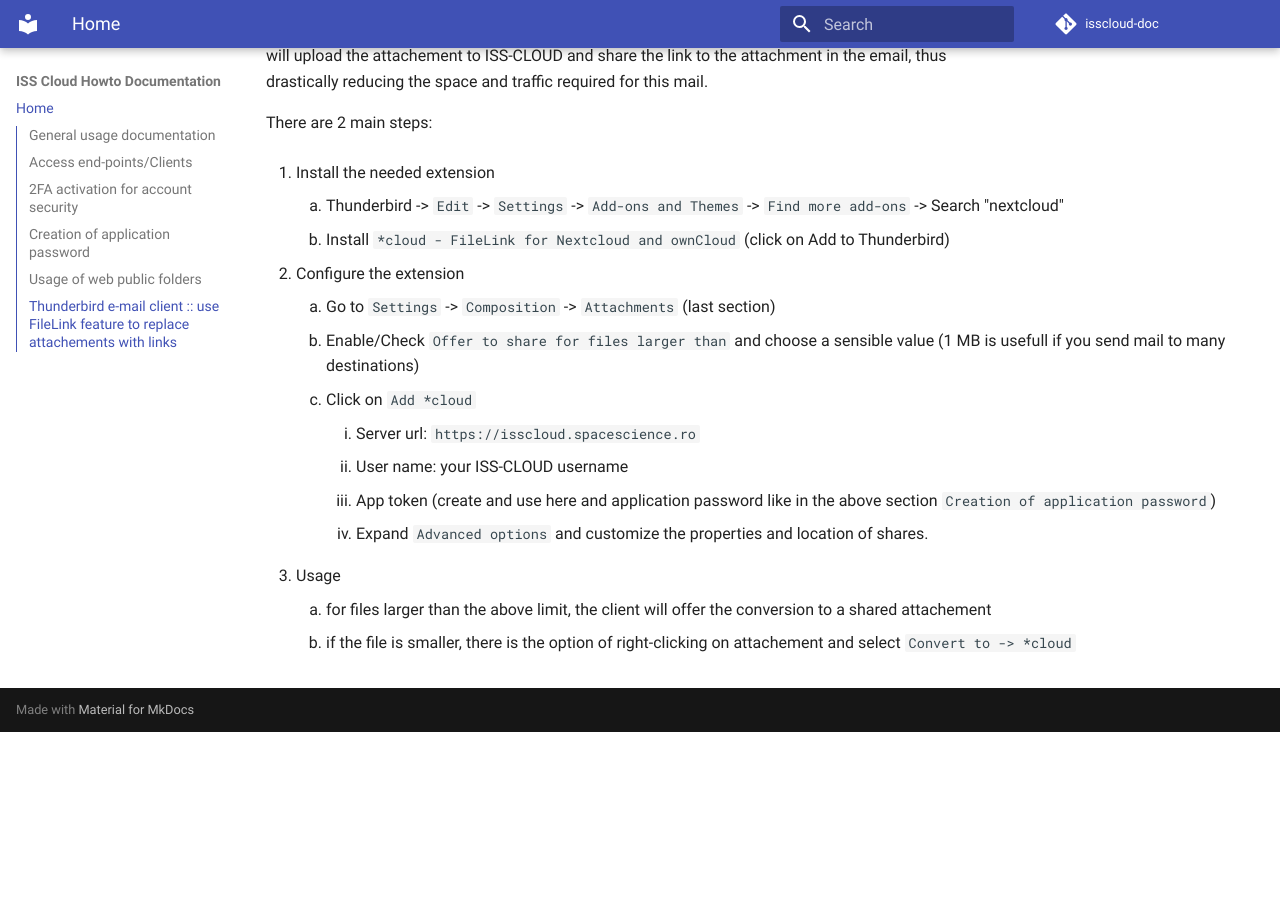
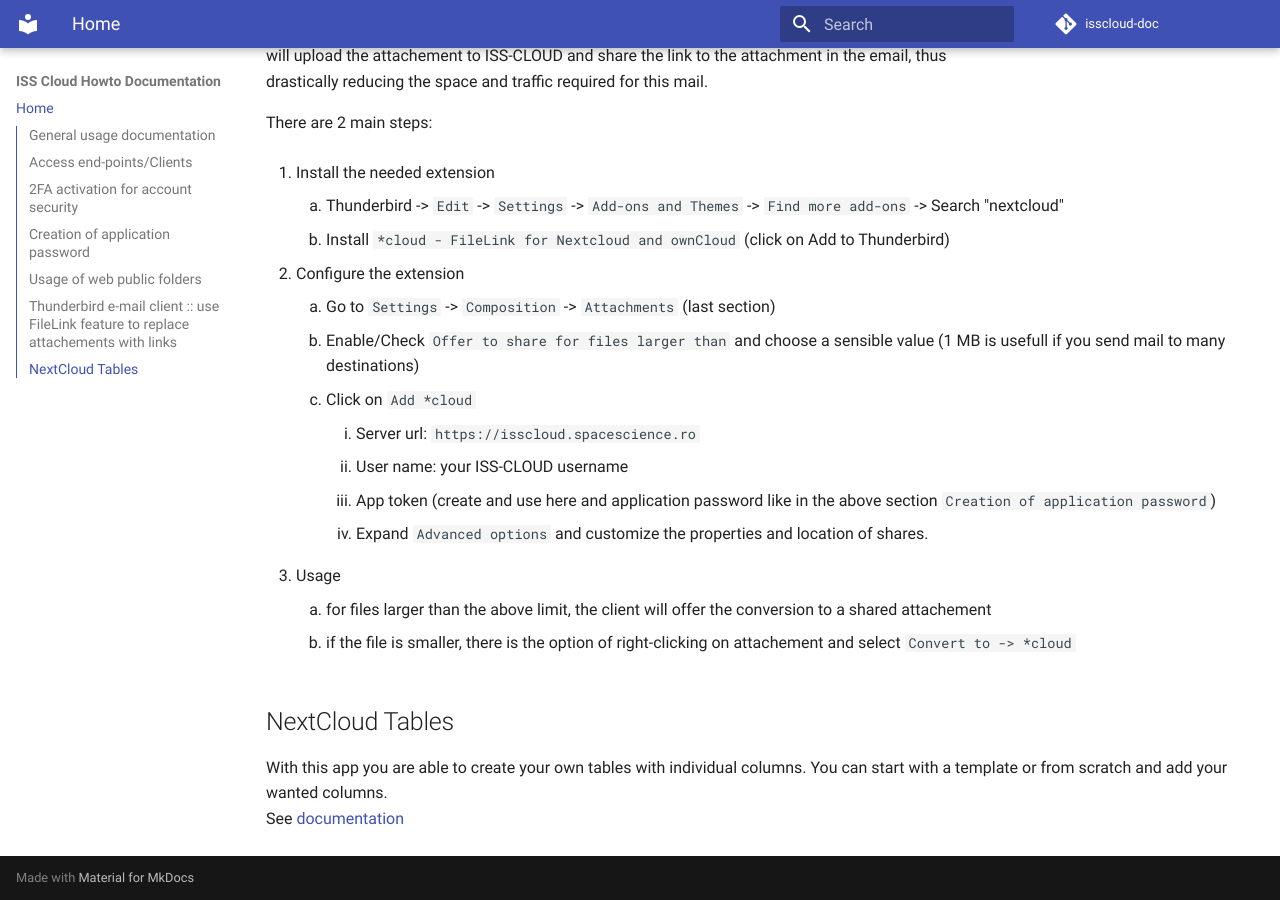
Before and after one commit to adriansev/isscloud-doc, an MkDocs documentation site: the page built from docs/index.md, in a window 1280 px wide and 900 px high, scrolled down 2095 px. Built offline with MkDocs 1.6.1 and Material for MkDocs 9.7.7, drawn with Linux system fonts in a browser that asks for light colours; comment, search, counter and statistics services are not loaded; before the commit the page ends 2827 px from its top, so only the background shows below that.

Commit message:
add tables info

```diff
--- a/docs/index.md
+++ b/docs/index.md
@@ -104,3 +104,9 @@ There are 2 main steps:
 3. Usage
     1. for files larger than the above limit, the client will offer the conversion to a shared attachement
     2. if the file is smaller, there is the option of right-clicking on attachement and select `Convert to -> *cloud`
+
+
+## NextCloud Tables
+
+With this app you are able to create your own tables with individual columns. You can start with a template or from scratch and add your wanted columns.
+See [documentation](https://github.com/nextcloud/tables/wiki)
```
